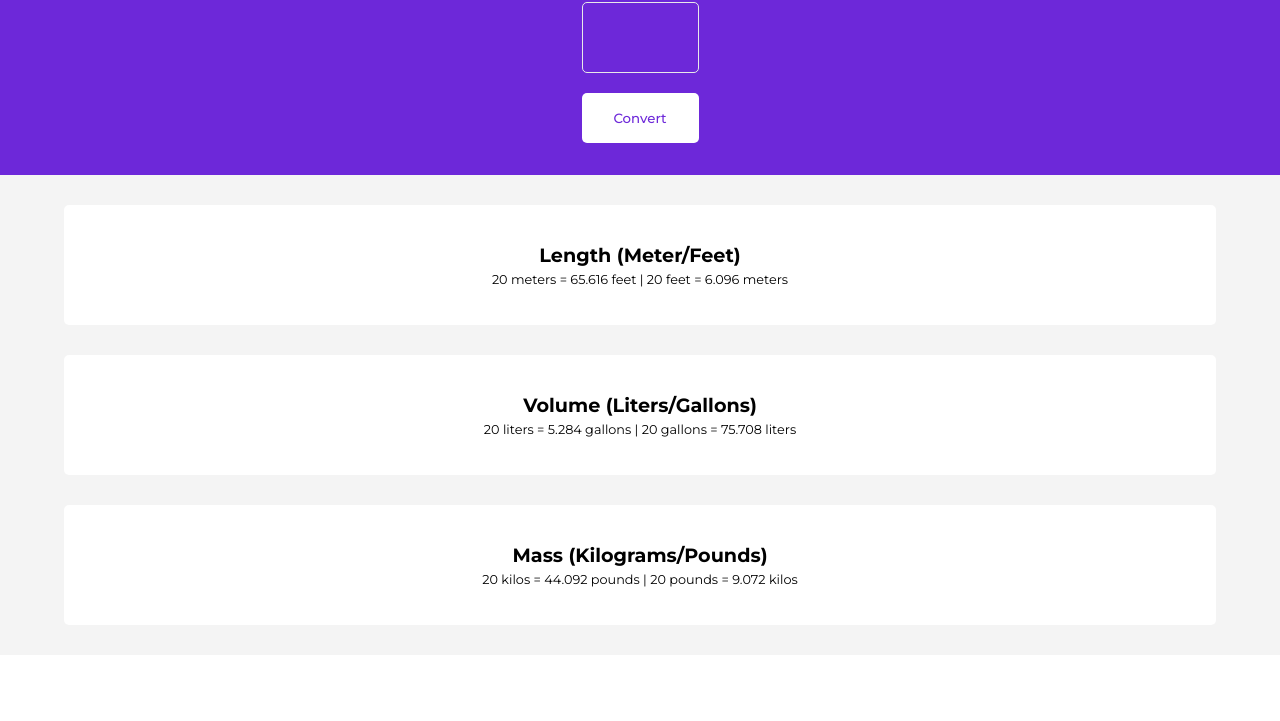
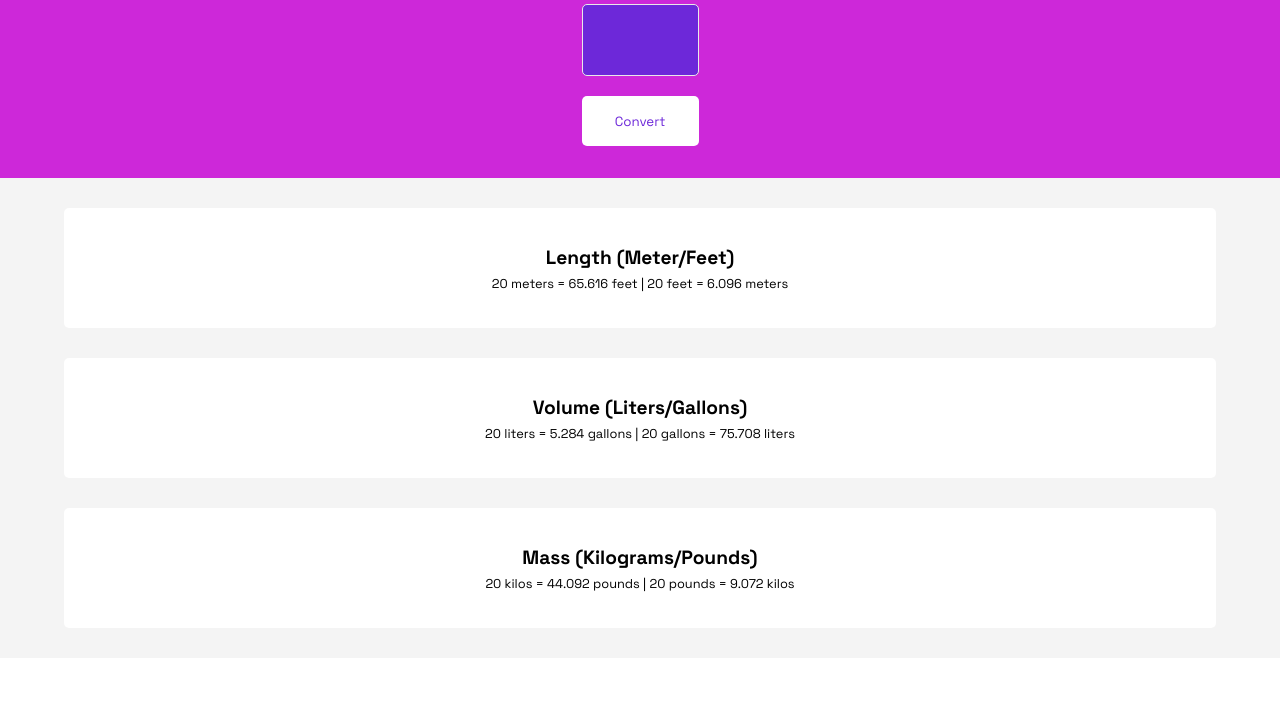
Before and after one commit to sobitp59/Scrimba-FDCP, a browser extension: page Module 3/unit-converter/index.html in a window 1280 px wide. Shown: the part 79-800 px from the top of the page. Drawn offline with Linux system fonts and the light colour scheme.

Commit message:
color cange

```diff
--- a/Module 3/unit-converter/style.css
+++ b/Module 3/unit-converter/style.css
@@ -1,22 +1,19 @@
-@import url('https://fonts.googleapis.com/css2?family=Montserrat:ital,wght@0,100;0,200;0,300;0,400;0,500;0,600;0,700;0,800;0,900;1,100;1,200;1,300;1,400;1,500;1,600;1,700;1,800;1,900&display=swap');
-
+@import url('https://fonts.googleapis.com/css2?family=Montserrat:ital,wght@0,100;0,200;0,300;0,400;0,500;0,600;0,700;0,800;0,900;1,100;1,200;1,300;1,400;1,500;1,600;1,700;1,800;1,900&family=Space+Grotesk:wght@300;400;500;600;700&display=swap');
 *{
     margin: 0;
     padding: 0;
     box-sizing: border-box;
-    font-family: 'Montserrat', sans-serif;
+    font-family: 'Space Grotesk', sans-serif;
 }
 
 .main{
-    width: 100%;
-    /* height: 100vh; */
+    width: 100vw;
+    height: 100vh;
     text-align: center;
-    margin-top: auto;
-    margin-bottom: auto;
 }
 
 .header{
-    background: #6D28D9;
+    background: #cd28d9;
     display: flex;
     justify-content: center;
     flex-direction: column;
@@ -26,7 +23,7 @@
 .header__title{
     font-size: 1.5rem;
     color: white;
-    font-weight: 900;
+    font-weight: 700;
 }
 
 .header__input{
@@ -40,7 +37,7 @@
     border: 1.5px solid rgb(233, 233, 233);
     border-radius: 5px;
     color: white;
-    font-weight: 700;
+    font-weight: 500;
     margin-top: 20px;
     text-align: center;
 }
@@ -53,7 +50,7 @@
     border: none;
     border-radius: 5px;
     margin-top: 20px;
-    font-weight: 500;
+    font-weight: 400;
     color: #6D28D9;
 }
 
```
